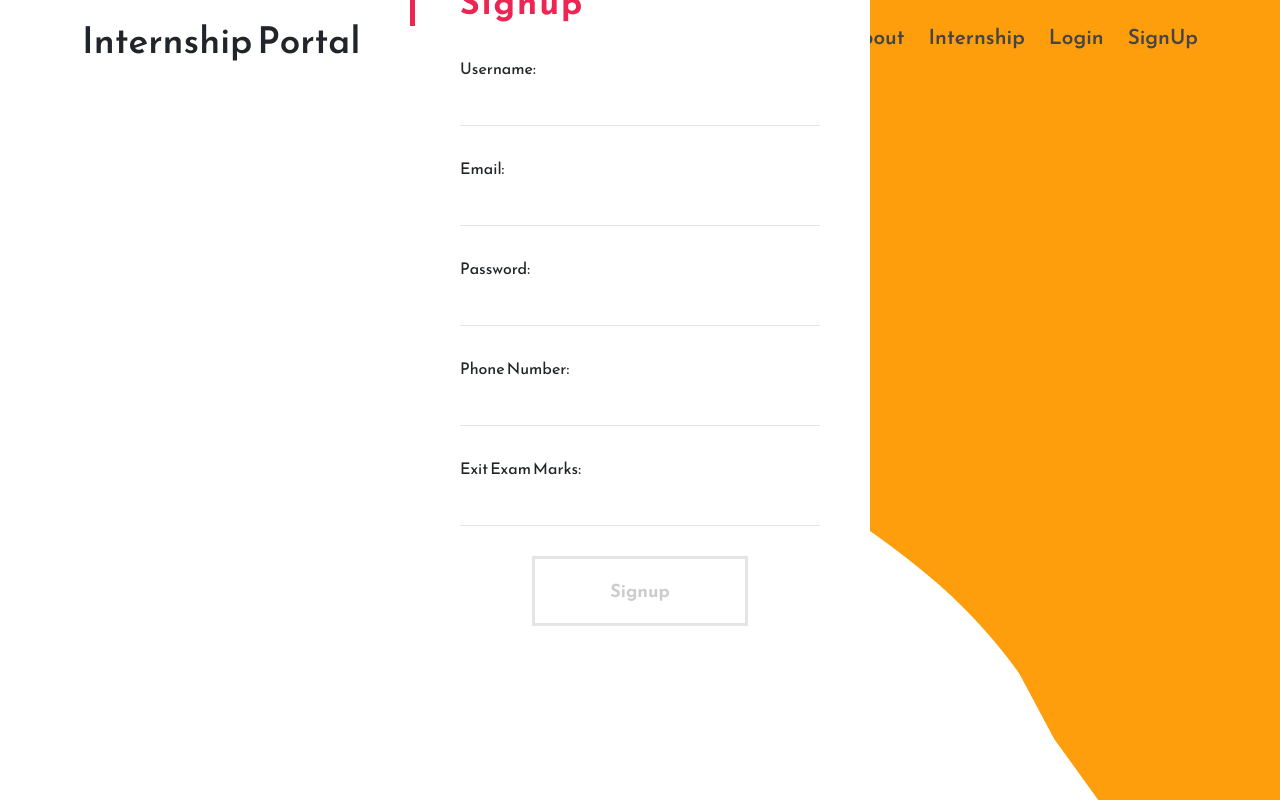
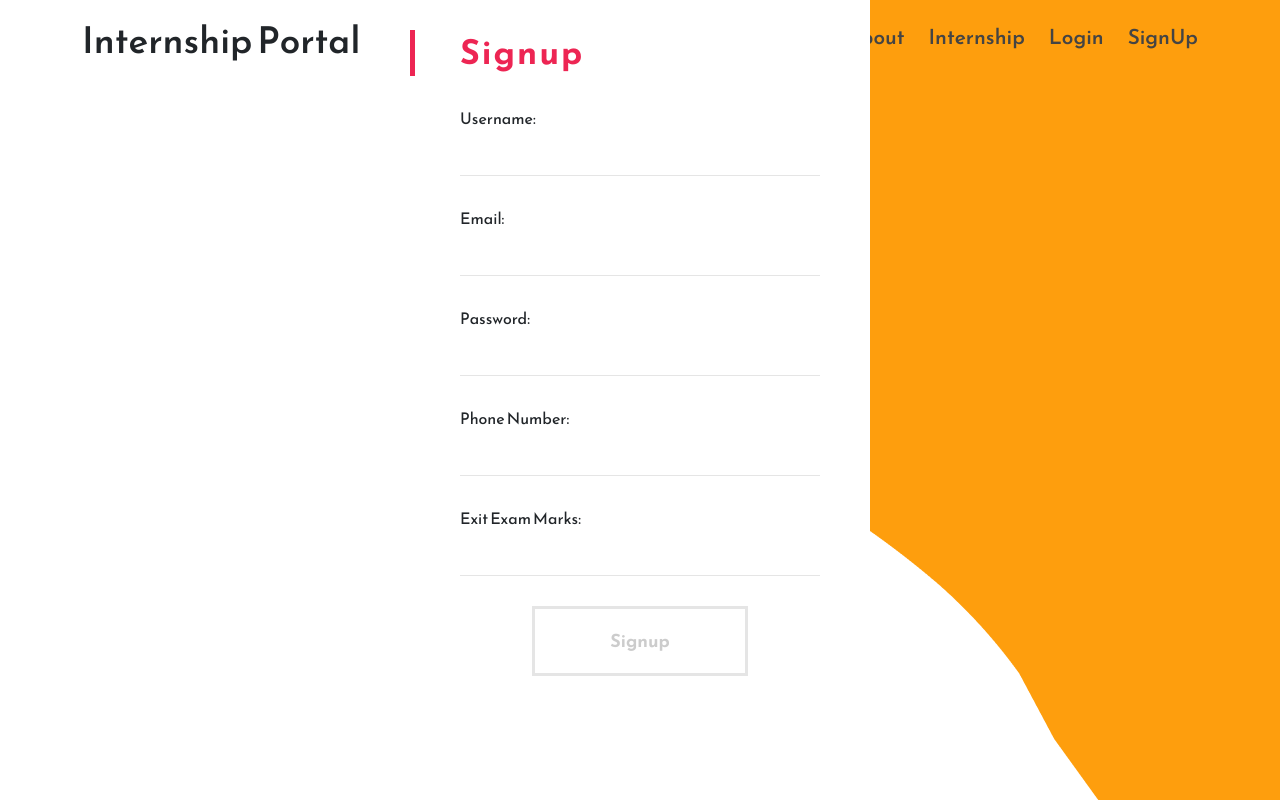
Before and after one commit to AJITH19233/sample-project, a React (Create React App) app: page /signup in a window 1280 px wide. Shown: the top 800 px of the page. Built offline with nearby package versions, Linux system fonts and the light colour scheme.

Commit message:
Update style3.css

```diff
--- a/src/style3.css
+++ b/src/style3.css
@@ -433,11 +433,11 @@
   /* overflow: hidden; */
 }
 
-  .materialContainer {
+.materialContainer-s {
   width: 100%;
   max-width: 460px;
   position: absolute;
-    top: 10%;
+  top: 50%;
   left: 50%;
   transform: translate(-50%, -50%);
   -webkit-transform: translate(-50%, -50%);
```
Lines whose indentation alone changed are shown as unchanged.
